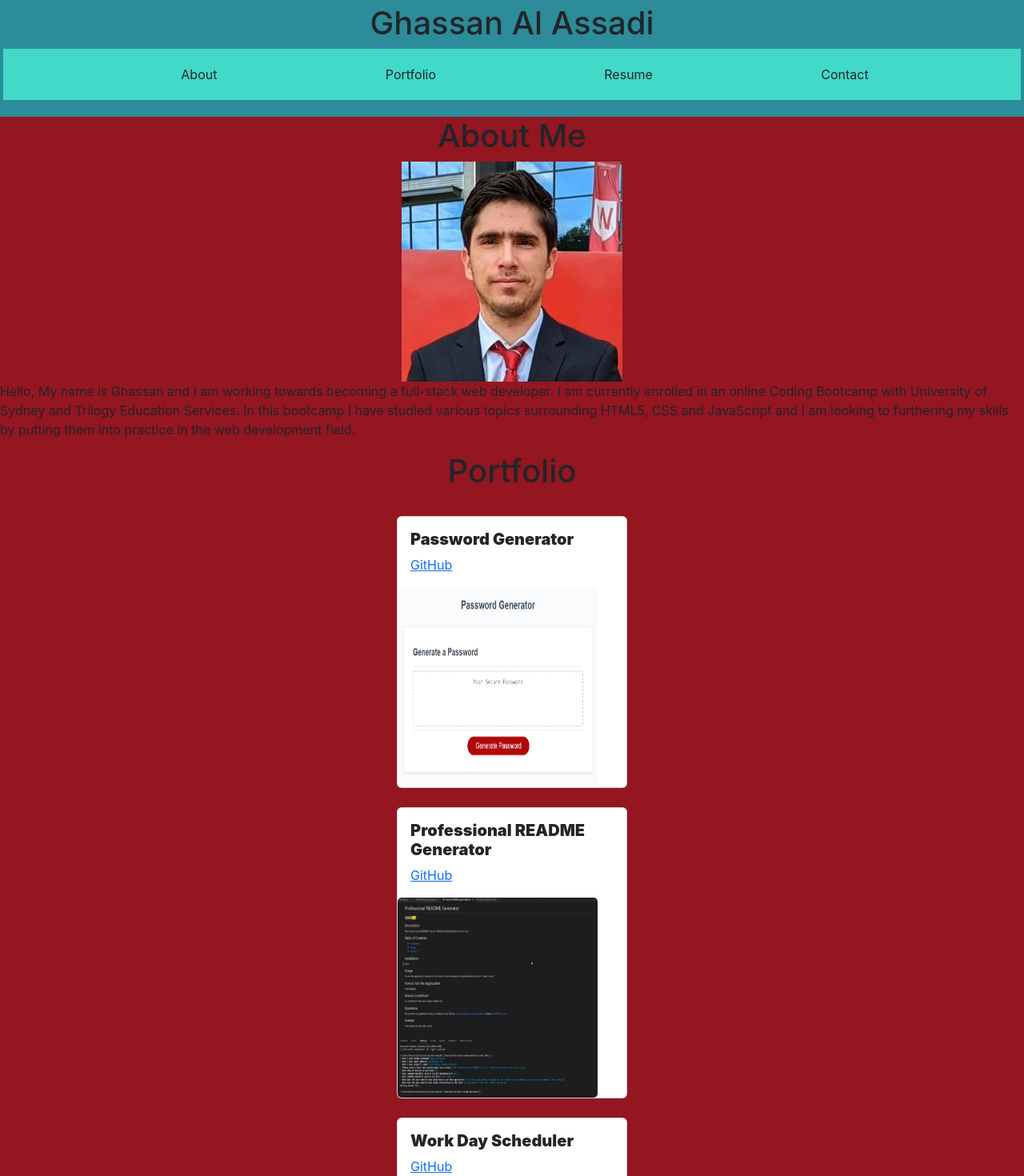
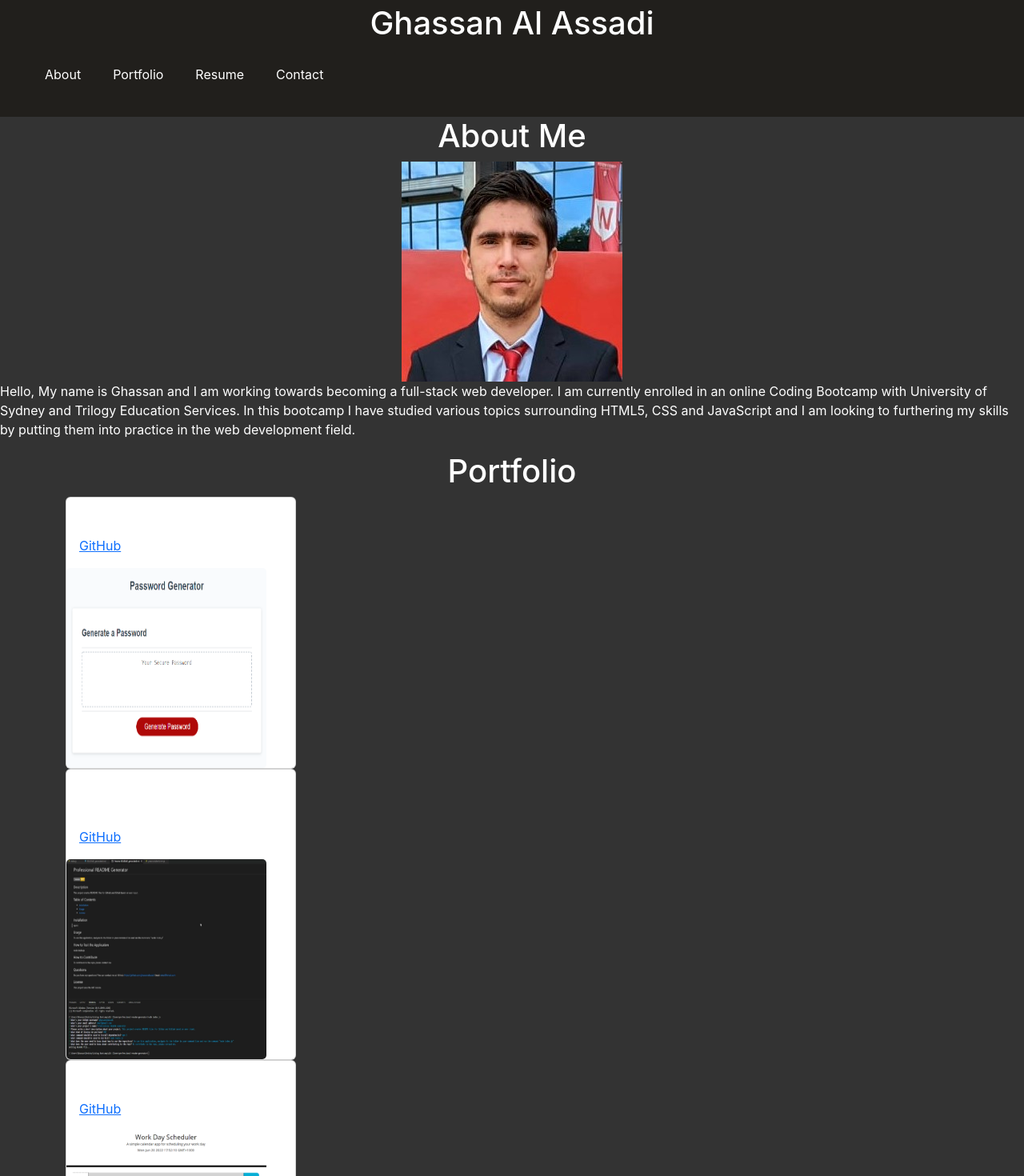
Before and after one commit to ghassanalassadi/react-portfolio, a React (Create React App) app: page / in a window 1280 px wide. Shown: the top 1470 px of the page at 80% size. Built offline with nearby package versions, Linux system fonts and the light colour scheme.

Commit message:
working to improve website

```diff
--- a/package.json
+++ b/package.json
@@ -5,9 +5,13 @@
   "private": false,
   "dependencies": {
     "@coreui/react": "^4.4.0",
+    "@emotion/react": "^11.10.5",
+    "@emotion/styled": "^11.10.5",
+    "@mui/material": "^5.10.11",
     "@testing-library/jest-dom": "^5.16.5",
     "@testing-library/react": "^13.4.0",
     "@testing-library/user-event": "^13.5.0",
+    "ag-grid-community": "^28.2.0",
     "bootstrap": "^5.2.2",
     "gh-pages": "^4.0.0",
     "jquery": "^3.6.1",
--- a/src/components/Portfolio.js
+++ b/src/components/Portfolio.js
@@ -1,33 +1,27 @@
 import React from "react";
 import Card from "react-bootstrap/Card";
 import portfolioData from '../portfolioData.json';
-import Col from 'react-bootstrap/Col';
-import Row from 'react-bootstrap/Row';
 import Container from 'react-bootstrap/Container';
 
 function Portfolio() {
     return (
         <div id="portfolio">
-            <h1  className='d-flex justify-content-center align-items-center'>Portfolio</h1>
-            <Container  className='d-flex justify-content-center align-items-center'>
-            <Row xs={3}>
+            <h1 className='d-flex justify-content-center align-items-center'>Portfolio</h1>
+            <Container>
                 {
                 portfolioData && portfolioData.map( data => {
                     return (
                         <div key={data.id}>
-
-                            {data.projects && data.projects.map(projectData => {
+                            {data.projects && data.projects.map((projectData, i) => {
                                 return (
-                                    <div key={projectData.id}>
-                                        <Col sm={8} md={6} className='mt-4 mr-4 flex-wrap'>
-                                            <Card style={{ width: '18rem' }}>
+                                    <div className='projects' key={i}>
+                                                <Card style={{ width: '18rem' }} className='project-grid'>
                                                 <Card.Body>
                                                     <Card.Title><strong>{projectData.title}</strong></Card.Title>
                                                     <Card.Link href={projectData.github}>GitHub</Card.Link>
                                                 </Card.Body>
                                                 <Card.Img variant="top" src={process.env.PUBLIC_URL + projectData.img} className='card-img'/>
                                             </Card>
-                                        </Col>
                                     </div>
                                 )
                             })}
@@ -36,7 +30,6 @@ function Portfolio() {
                     )
                 })
                 }
-            </Row>
             </Container>
         </div>
     )
--- a/src/index.css
+++ b/src/index.css
@@ -1,9 +1,6 @@
 :root {
-  --ruby-red: #931621;
-  --dark-slate-gray: #28464B;
-  --ming: #326771;
-  --blue-munsell: #2c8c99;
-  --turqoise: #42d9c8;
+  --eerie-black: #211F1C;
+  --jet: #333333
 }
 
 body {
@@ -13,7 +10,8 @@ body {
     sans-serif;
   -webkit-font-smoothing: antialiased;
   -moz-osx-font-smoothing: grayscale;
-  background-color: var(--ruby-red);
+  background-color: var(--jet);
+  color: white;
 }
 
 main {
@@ -21,18 +19,18 @@ main {
 }
 
 header {
-  background-color: var(--blue-munsell);
+  background-color: var(--eerie-black);
   position: sticky;
   top: 0;
   padding: 5px 4px;
 }
 
 nav {
-  background-color: var(--turqoise);
+  background-color: var(--eerie-black);
 }
 
 footer {
-  background-color: var(--ming);
+  background-color: var(--eerie-black);
   position: relative;
   left: 0;
   bottom: 0;
@@ -92,11 +90,6 @@ nav li {
   justify-content: center;
 }
 
-.flex-row {
-  display: flex;
-  justify-content: space-evenly;
-}
-
 @media screen and (max-width: 817px) {
   .mobile-view {
       display: inline;
```
Also changed, not shown: 1 other file (tests, documents, lock files or other folders).
